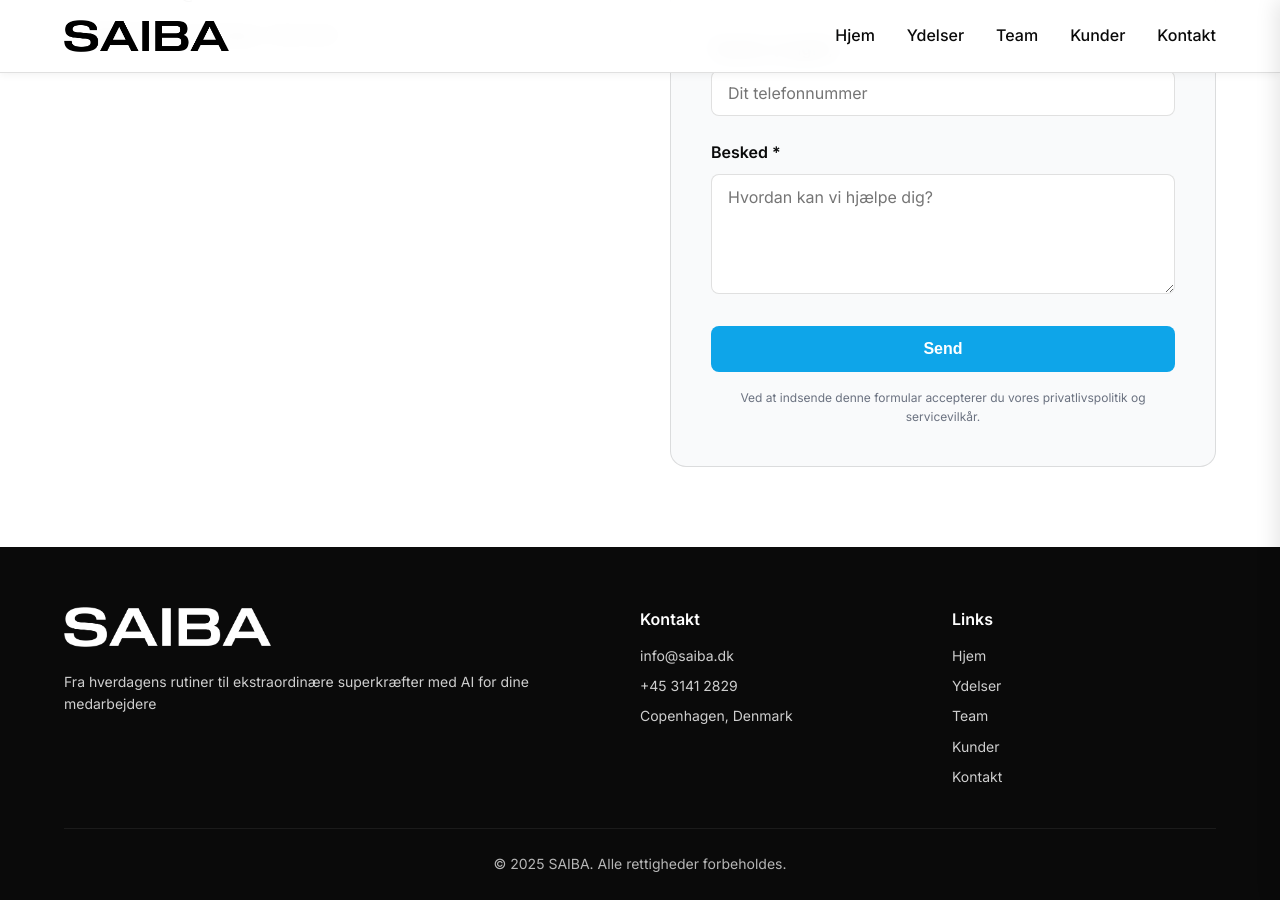
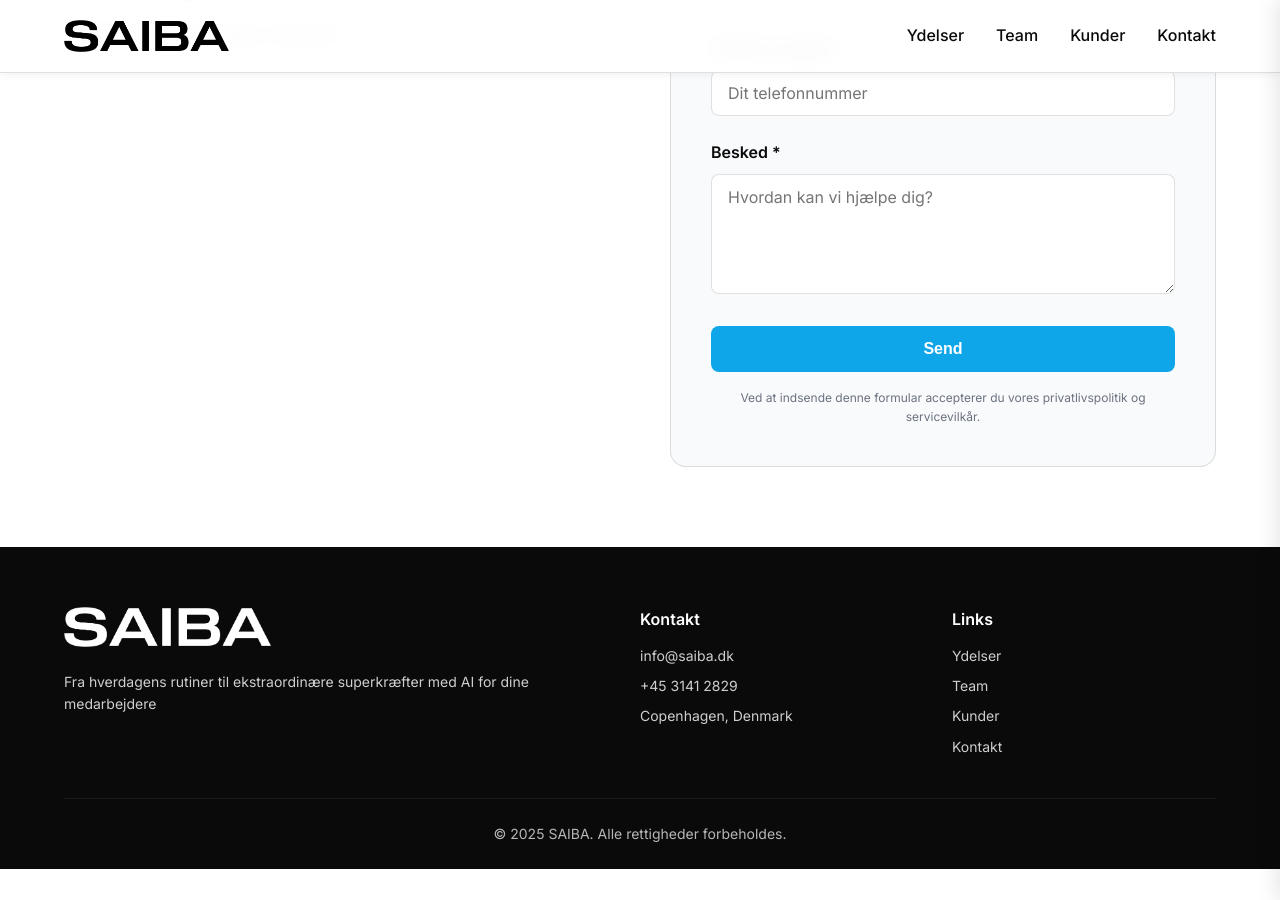
Before and after one commit to b4ltasar/saibaweb, a Jekyll site: the page built from index.html, in a window 1280 px wide and 900 px high, scrolled down 4437 px. Built offline with Jekyll 4.4.1, drawn with Linux system fonts in a browser that asks for light colours; after the commit the page ends 5306 px from its top, so only the background shows below that.

Commit message:
Remove 'Hjem' from navigation menu

```diff
--- a/_data/navigation.yml
+++ b/_data/navigation.yml
@@ -1,6 +1,3 @@
-- title: "Hjem"
-  url: "#hero"
-
 - title: "Ydelser"
   url: "#services"
 
```
